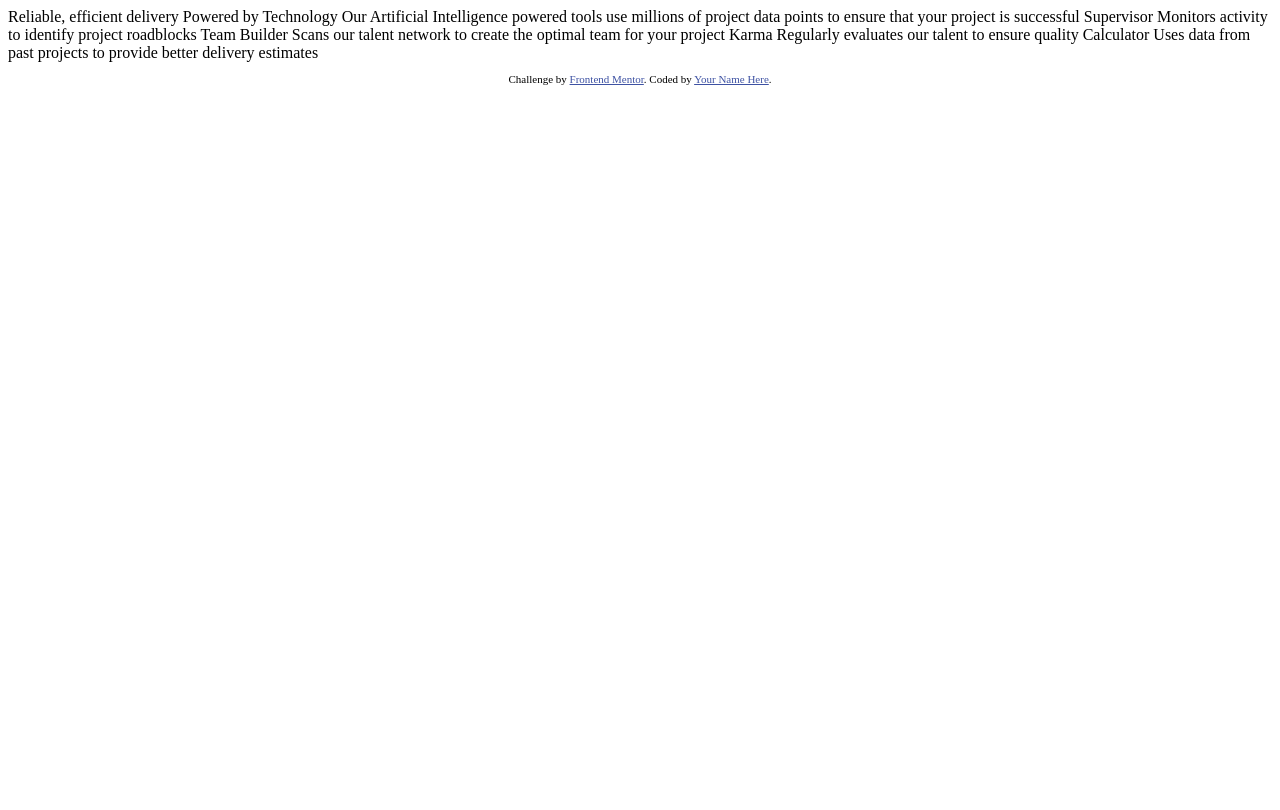
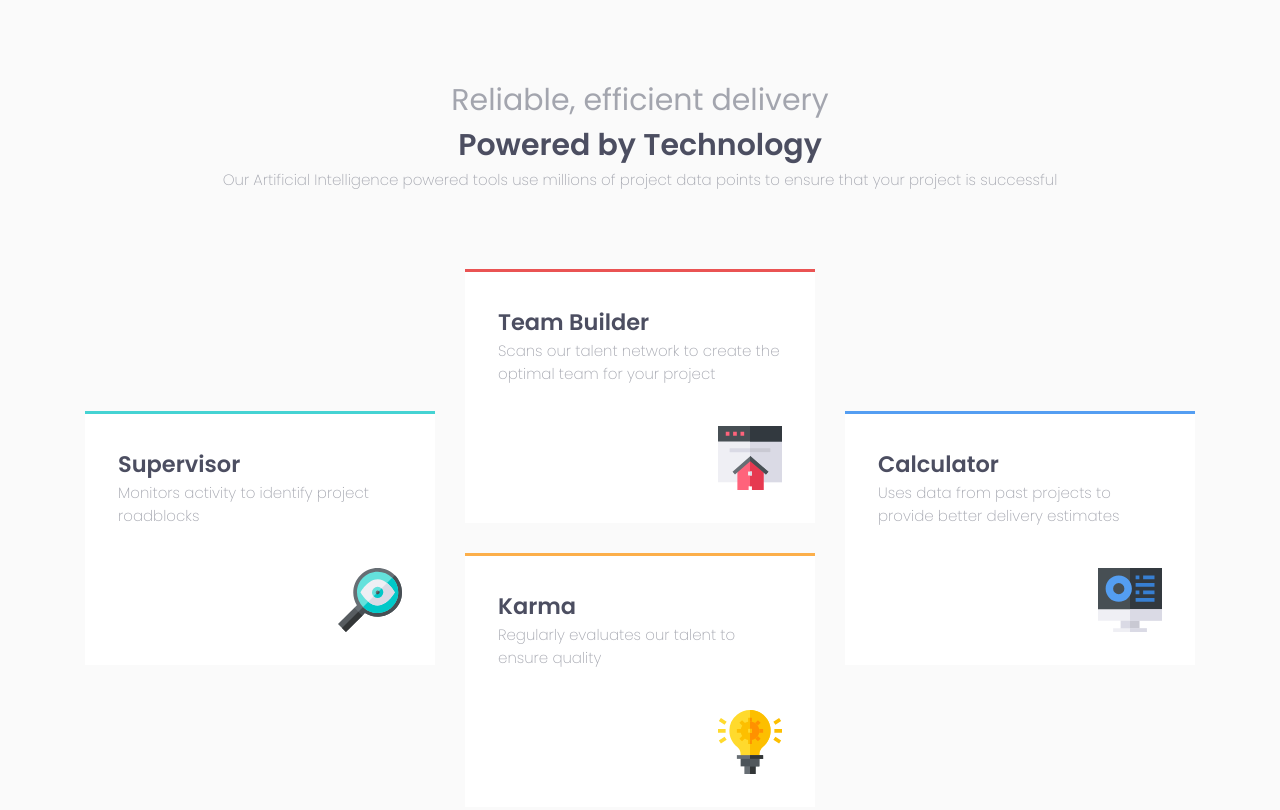
Before and after one commit to E1000o/FM7-four-card-feature-section-master, a plain HTML site: page index.html in a window 1280 px wide. Shown: the top 810 px of the page. Drawn offline with Linux system fonts and the light colour scheme.

Commit message:
temp solution

```diff
--- /dev/null
+++ b/css/styles.css
@@ -0,0 +1,121 @@
+* {
+    padding: 0;
+    margin: 0;
+    box-sizing: border-box;
+}
+
+html {
+    font-size: 15px;
+    font-family: 'Poppins', sans-serif;
+    font-weight: 200;
+}
+
+.outer-container {
+    background-color: hsl(0, 0%, 98%);
+    color: hsl(229, 6%, 66%);
+    display: grid;
+    grid-template-columns: 1fr;
+    grid-template-rows: 1fr 2fr 1fr;
+    grid-template-areas: "header"
+                         "inner-container"
+                         "footer";
+    justify-items: center;
+    align-items: center;
+}
+
+.header {
+    grid-area: header;
+    text-align: center;
+}
+
+h1, h2 {
+    color: hsl(234, 12%, 34%);
+    font-weight: 600;
+}
+
+.top-heading {
+    font-weight: 400;
+    color: hsl(229, 6%, 66%);
+}
+
+.inner-container {
+    grid-area: inner-container;
+    display: grid;
+    grid-template-columns: 1fr 1fr 1fr;
+    grid-template-rows: 1fr 1fr;
+    grid-template-areas: "supervisor team-builder calculator"
+                         "supervisor karma calculator";
+    justify-items: center;
+    align-items: center;
+    gap: 2em;
+
+}
+
+.inner-container section {
+    background-color: white;
+    padding: 2.2em;
+    max-width: 350px;
+    position: relative;
+}
+
+.inner-container section p {
+    margin-bottom: 7em;
+}
+
+.inner-container img {
+    position: absolute;
+    right: 2.2em;
+    bottom: 2.2em;
+}
+
+.supervisor {
+    grid-area: supervisor;
+    border-top: 3px solid hsl(180, 62%, 55%);
+}
+
+.team-builder {
+    grid-area: team-builder;
+    border-top: 3px solid hsl(0, 78%, 62%);
+}
+
+.calculator {
+    grid-area: calculator;
+    border-top: 3px solid hsl(212, 86%, 64%);
+}
+
+.karma {
+    grid-area: karma;
+    border-top: 3px solid hsl(34, 97%, 64%);
+}
+
+footer {
+    grid-area: footer;
+}
+
+.attribution {
+    font-size: 11px; text-align: center;
+}
+
+.attribution a {
+     color: hsl(228, 45%, 44%);
+}
+
+@media (max-width: 480px) {
+
+    .outer-container {
+        grid-template-rows: 1fr 4fr 1fr;
+        grid-template-areas: "header"
+        "inner-container"
+        "footer";
+    }
+
+    .inner-container {
+        grid-template-areas:"supervisor"
+                            "team-builder"
+                            "karma"
+                            "calculator";
+
+        grid-template-columns: 1fr;
+        grid-template-rows: 1fr 1fr 1fr 1fr;
+    }
+}
--- a/index.html
+++ b/index.html
@@ -8,33 +8,52 @@
 
   <title>Frontend Mentor | Four card feature section</title>
 
-  <!-- Feel free to remove these styles or customise in your own stylesheet 👍 -->
-  <style>
-    .attribution { font-size: 11px; text-align: center; }
-    .attribution a { color: hsl(228, 45%, 44%); }
-  </style>
+  <link rel="stylesheet" href="css/styles.css">
+  <link rel="preconnect" href="https://fonts.googleapis.com">
+<link rel="preconnect" href="https://fonts.gstatic.com" crossorigin>
+<link href="https://fonts.googleapis.com/css2?family=Poppins:wght@200;400;600&display=swap" rel="stylesheet">
 </head>
-<body>
-
-  Reliable, efficient delivery
-  Powered by Technology
-
-  Our Artificial Intelligence powered tools use millions of project data points
-  to ensure that your project is successful
-
-  Supervisor
-  Monitors activity to identify project roadblocks
-
-  Team Builder
-  Scans our talent network to create the optimal team for your project
-
-  Karma
-  Regularly evaluates our talent to ensure quality
-
-  Calculator
-  Uses data from past projects to provide better delivery estimates
-
-
+<body class="outer-container">
+  <header class="header">
+    <h1>
+    <div class="top-heading">Reliable, efficient delivery</div>
+    <div class="bottom-heading">Powered by Technology</div>
+    </h1>
+    <p>
+    Our Artificial Intelligence powered tools use millions of project data points
+    to ensure that your project is successful
+    </p>
+  </header>
+  <main class="inner-container">
+    <section class="supervisor">
+      <header>
+        <h2>Supervisor</h2>
+      </header>
+      <p>Monitors activity to identify project roadblocks</p>
+      <img src="images/icon-supervisor.svg" alt="">
+    </section>
+    <section class="team-builder">
+      <header>
+        <h2>Team Builder</h2>
+      </header>
+      <p>Scans our talent network to create the optimal team for your project</p>
+      <img src="images/icon-team-builder.svg" alt="">
+    </section>
+    <section class="karma">
+      <header>
+        <h2>Karma</h2>
+      </header>
+      <p>Regularly evaluates our talent to ensure quality</p>
+      <img src="images/icon-karma.svg" alt="">
+    </section>
+    <section class="calculator">
+      <header>
+        <h2>Calculator</h2>
+      </header>
+      <p>Uses data from past projects to provide better delivery estimates</p>
+      <img src="images/icon-calculator.svg" alt="">
+    </section>
+  </main>
   <footer>
     <p class="attribution">
       Challenge by <a href="https://www.frontendmentor.io?ref=challenge" target="_blank">Frontend Mentor</a>.
```
